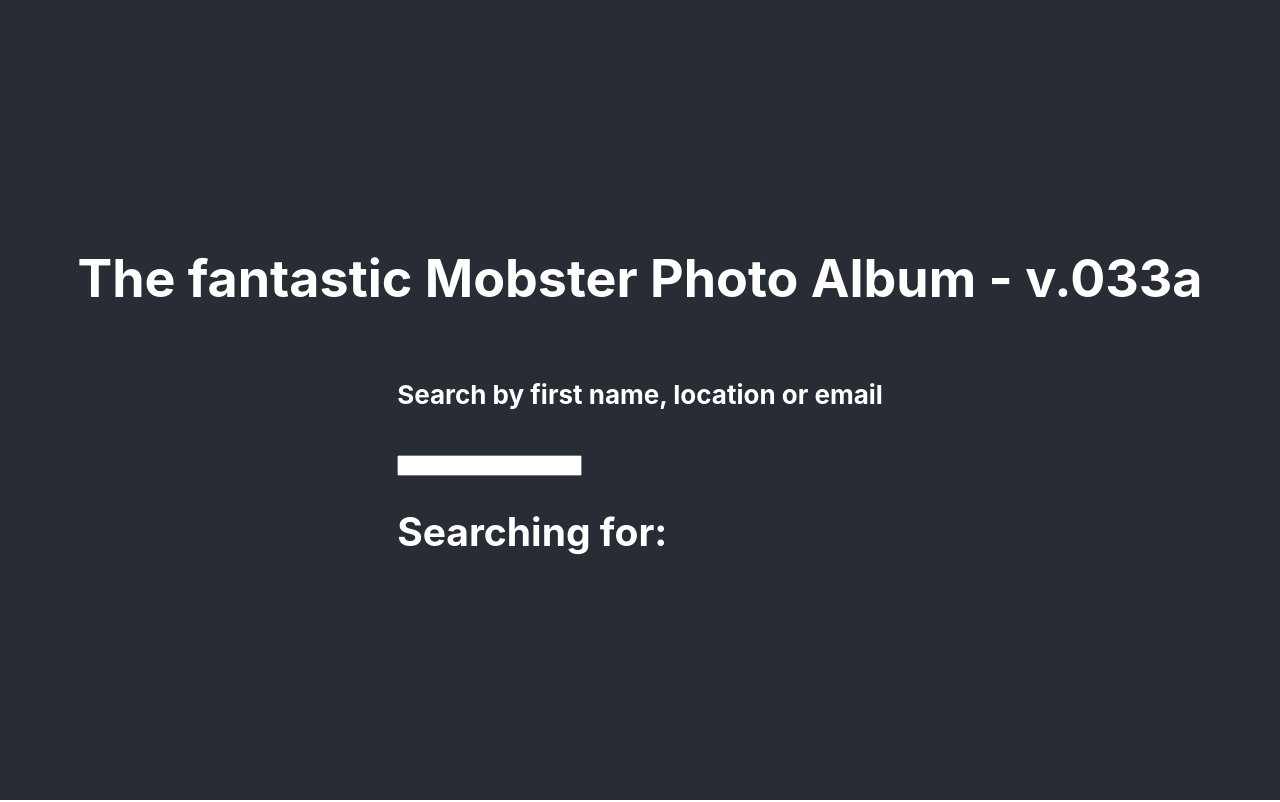
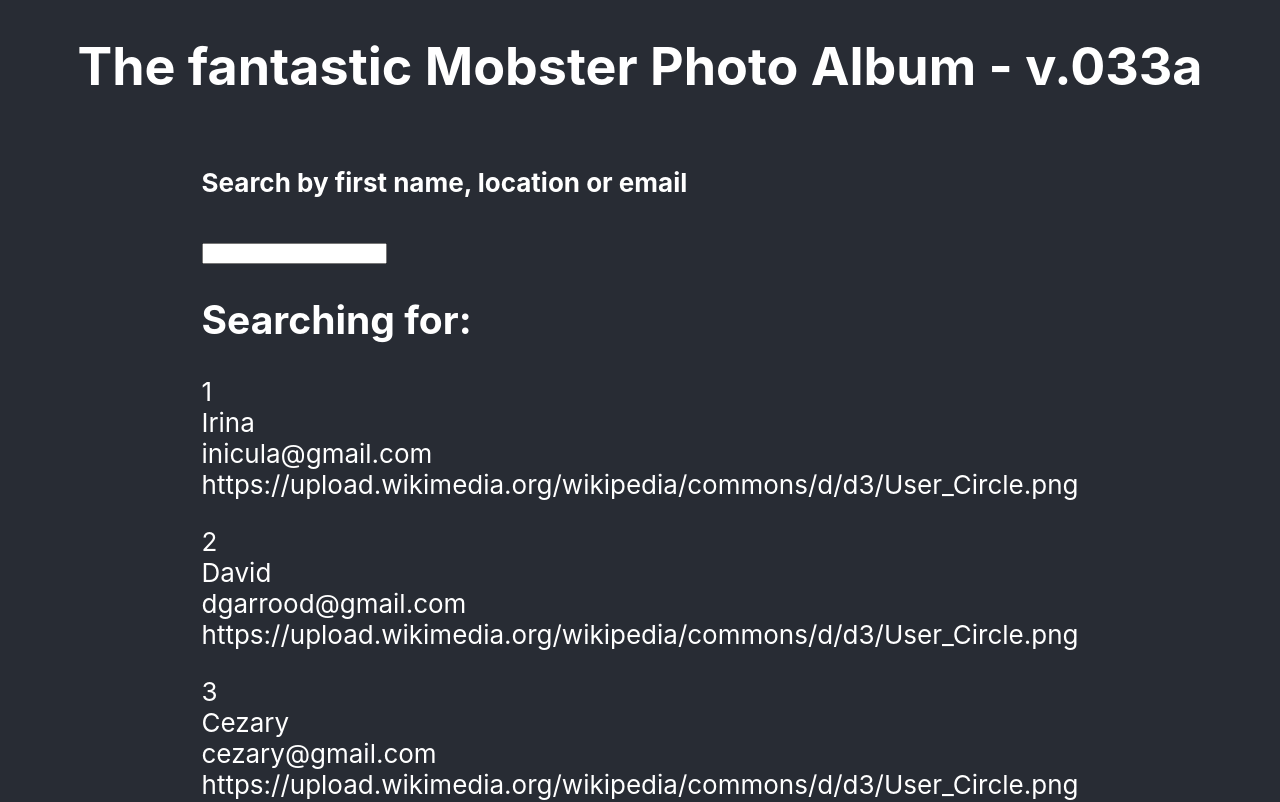
Before and after one commit to Zedekial/Mobster-Profile-Album, a React (Create React App) app in the folder Frontend/: page / in a window 1280 px wide. Shown: the top 802 px of the page. Built offline with nearby package versions, Linux system fonts and the light colour scheme.

Commit message:
Search component now in a workable state
Added filter functionality which will now filter by name
or email. This can be scaled to add more search terms.

```diff
--- a/Frontend/src/CSS/SearchComponent.css
+++ b/Frontend/src/CSS/SearchComponent.css
@@ -0,0 +1,4 @@
+ul, li {
+  list-style: none;
+  padding: 0;
+}
--- a/Frontend/src/components/SearchComponent.js
+++ b/Frontend/src/components/SearchComponent.js
@@ -5,13 +5,13 @@ var mobsters = [
   {
     id: 1,
     name: "Irina",
-    email: "irina@gmail.com",
+    email: "inicula@gmail.com",
     image: "https://upload.wikimedia.org/wikipedia/commons/d/d3/User_Circle.png"
   },
   {
     id: 2,
     name: "David",
-    email: "david@gmail.com",
+    email: "dgarrood@gmail.com",
     image: "https://upload.wikimedia.org/wikipedia/commons/d/d3/User_Circle.png"
   },
   {
@@ -37,36 +37,107 @@ var mobsters = [
     name: "Monica",
     email: "monica@gmail.com",
     image: "https://upload.wikimedia.org/wikipedia/commons/d/d3/User_Circle.png"
-  }
+  },
+  {
+    id: 7,
+    name: "Damon",
+    email: "dmon@gmail.com",
+    image: "https://upload.wikimedia.org/wikipedia/commons/d/d3/User_Circle.png"
+  },
 ];
 
 class SearchComponent extends Component {
   state = {
-    searchText: ""
+    searchText: "",
+    searching: false,
+    data: mobsters,
   };
 
+  /* This function is called when you start typing in the input */
   HandleSearch = e => {
+    /* Filter search phrase (text typed in input) and return the result */
     let filteredSearch = this.FilterSearch(e.target.value).join("");
-    this.setState({ searchText: filteredSearch });
+
+    if(e.target.value === '') {
+      this.setState({
+        searchText: '',
+        searching: false,
+      })
+    } else {
+      this.setState({
+        searchText: filteredSearch,
+        searching: true
+      })
+    }
   };
 
-  FilterSearch = phrase => {
-    let filteredPhrase = phrase.split("");
-    let finalFilter = filteredPhrase.filter(letter => {
+  FilterSearch = searchPhrase => {
+    let filteredSearchPhrase = searchPhrase.split("");
+    let finalFilteredPhrase = filteredSearchPhrase.filter(letter => {
       return /^[A-Z]+$|\@/i.test(letter);
     });
-    return finalFilter;
+    return finalFilteredPhrase;
   };
 
   render() {
+    let filteredMobsters = FilterMobsterData(this.state);
+
     return (
       <div>
         <h4>Search by first name, location or email</h4>
         <input onChange={e => this.HandleSearch(e)} />
         <h2>Searching for: {this.state.searchText}</h2>
+        {
+          this.state.searching ? (
+            filteredMobsters.map(mobster => {
+              return (
+                <DisplayTestData
+                  mobster={mobster}
+                />
+              )
+            })
+          ) :
+          (
+            this.state.data.map(mobster => {
+              return (
+                <DisplayTestData
+                mobster={mobster}
+                />
+              )
+            })
+          )
+        }
       </div>
     );
   }
 }
 
+const FilterMobsterData = (props) => {
+  let allProps = {...props}
+  return allProps.data.filter(mobster =>
+    MatchAgainstSearchText(allProps, mobster)
+  )
+}
+
+const MatchAgainstSearchText = (props, mobster) => {
+  if(mobster.name.toLowerCase().includes(props.searchText.toLowerCase())) {
+    return true
+  }else if(mobster.email.toLowerCase().includes(props.searchText.toLowerCase())) {
+    return true
+  }else {
+    return false
+  }
+}
+
+const DisplayTestData = (props) => {
+  return (
+      <ul key={props.mobster.name}>
+        <li>{props.mobster.id}</li>
+        <li>{props.mobster.name}</li>
+        <li>{props.mobster.email}</li>
+        <li>{props.mobster.image}</li>
+      </ul>
+  )
+}
+
 export default SearchComponent;
```
